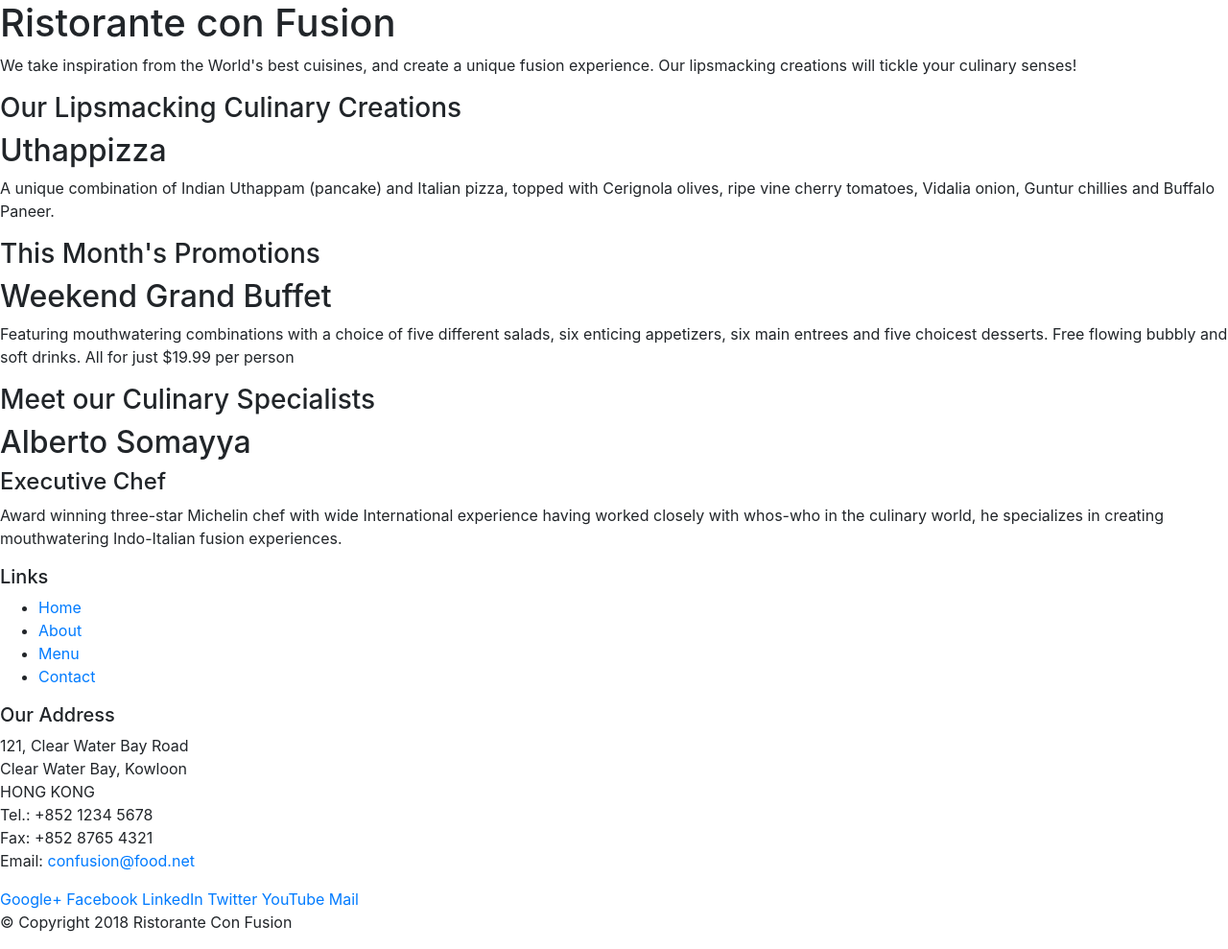
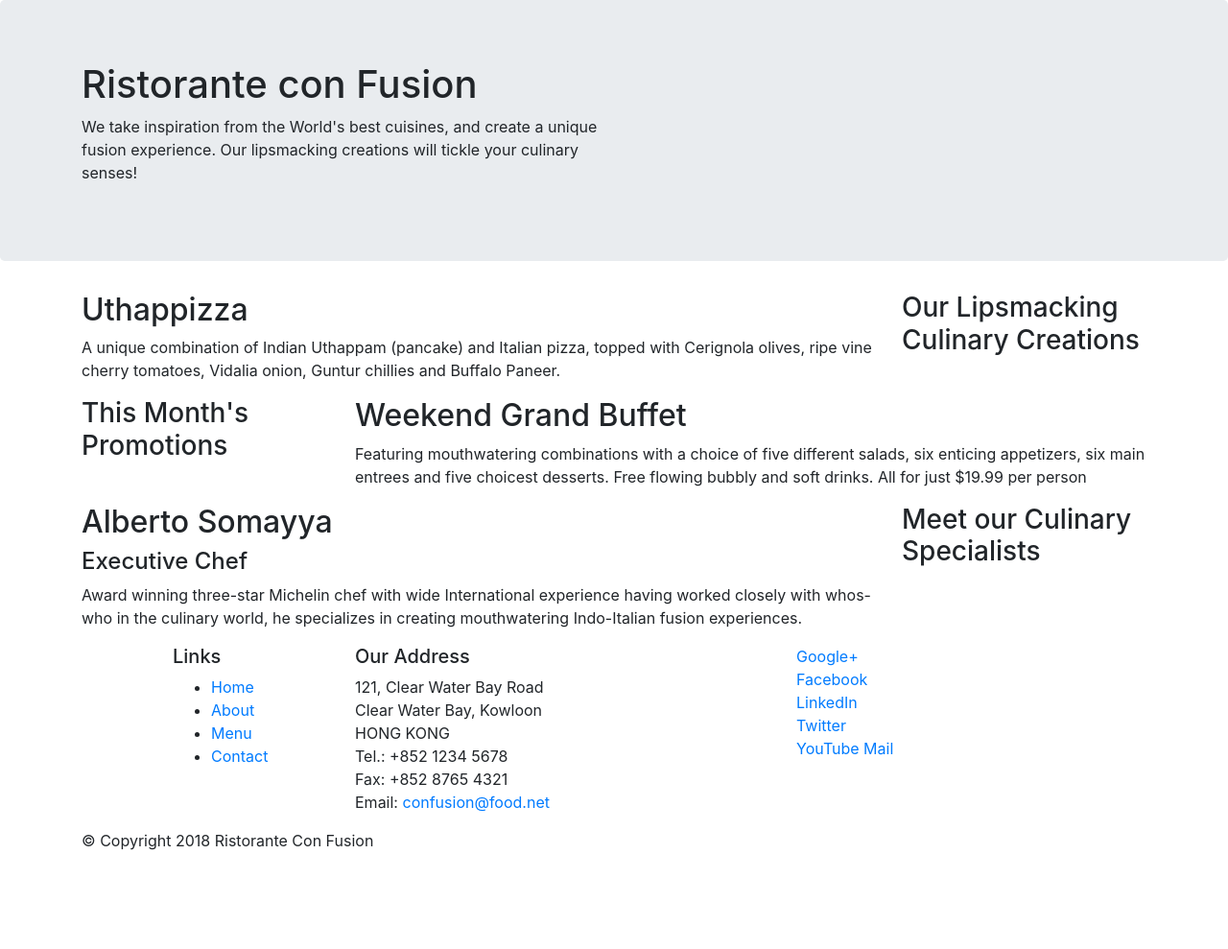
Before and after one commit to DauntingDruid/Courseera-bootstrap4, a website: page index.html in a window 1280 px wide. Shown: the whole page at 96% size. After the commit the page ends 904 px from the top, so only its background shows below. Drawn offline with nearby package versions, Linux system fonts and the light colour scheme.

Commit message:
bootstrap part 1

```diff
--- a/index.html
+++ b/index.html
@@ -14,46 +14,46 @@
 
 <body>
 
-    <header>
-        <div>
-            <div>
-                <div>
+    <header class="jumbotron">
+        <div class="container">
+            <div class="row">
+                <div class="col-12 col-sm-6">
                     <h1>Ristorante con Fusion</h1>
                     <p>We take inspiration from the World's best cuisines, and create a unique fusion experience. Our lipsmacking creations will tickle your culinary senses!</p>
                 </div>
-                <div>
+                <div class="col-12 col-sm">
                 </div>
             </div>
         </div>
     </header>
 
-    <div>
-        <div>
-            <div>
+    <div class="container">
+        <div class="row">
+            <div class="col-12 col-sm-4 order-sm-last col-md-3">
                 <h3>Our Lipsmacking Culinary Creations</h3>
             </div>
-            <div>
+            <div class="col col-sm order-sm-first col-md">
                 <h2>Uthappizza</h2>
                 <p>A unique combination of Indian Uthappam (pancake) and Italian pizza, topped with Cerignola olives, ripe vine cherry tomatoes, Vidalia onion, Guntur chillies and Buffalo Paneer.</p>
             </div>
         </div>
 
 
-        <div>
-            <div>
+        <div class="row">
+            <div class="col-12 col-sm-4 col-md-3">
                 <h3>This Month's Promotions</h3>
             </div>
-            <div>
+            <div class="col col-sm col-md">
                 <h2>Weekend Grand Buffet</h2>
                 <p>Featuring mouthwatering combinations with a choice of five different salads, six enticing appetizers, six main entrees and five choicest desserts. Free flowing bubbly and soft drinks. All for just $19.99 per person </p>
             </div>
         </div>
 
-        <div>
-            <div>
+        <div class="row">
+            <div class="col-12 col-sm-4 order-sm-last col-md-3">
                 <h3>Meet our Culinary Specialists</h3>
             </div>
-            <div>
+            <div class="col col-sm order-sm-firs col-md">
                 <h2>Alberto Somayya</h2>
                 <h4>Executive Chef</h4>
                 <p>Award winning three-star Michelin chef with wide International experience having worked closely with whos-who in the culinary world, he specializes in creating mouthwatering Indo-Italian fusion experiences. </p>
@@ -62,9 +62,9 @@
     </div>
 
     <footer>
-        <div>
-            <div>
-                <div>
+        <div class="container">
+            <div class="row">
+                <div class="col-4 offset-1 col-sm-2">
                     <h5>Links</h5>
                     <ul>
                         <li><a href="#">Home</a></li>
@@ -73,7 +73,7 @@
                         <li><a href="#">Contact</a></li>
                     </ul>
                 </div>
-                <div>
+                <div class="col-7 col-sm-5">
                     <h5>Our Address</h5>
                     <address>
 		              121, Clear Water Bay Road<br>
@@ -84,8 +84,8 @@
 		              Email: <a href="mailto:confusion@food.net">confusion@food.net</a>
 		           </address>
                 </div>
-                <div>
-                    <div>
+                <div class="row">
+                    <div class="col-12 col-sm-4">
                         <a href="http://google.com/+">Google+</a>
                         <a href="http://www.facebook.com/profile.php?id=">Facebook</a>
                         <a href="http://www.linkedin.com/in/">LinkedIn</a>
@@ -95,8 +95,8 @@
                     </div>
                 </div>
            </div>
-           <div>
-                <div>
+           <div class="row">
+                <div class="col-auto">
                     <p>© Copyright 2018 Ristorante Con Fusion</p>
                 </div>
            </div>
```
